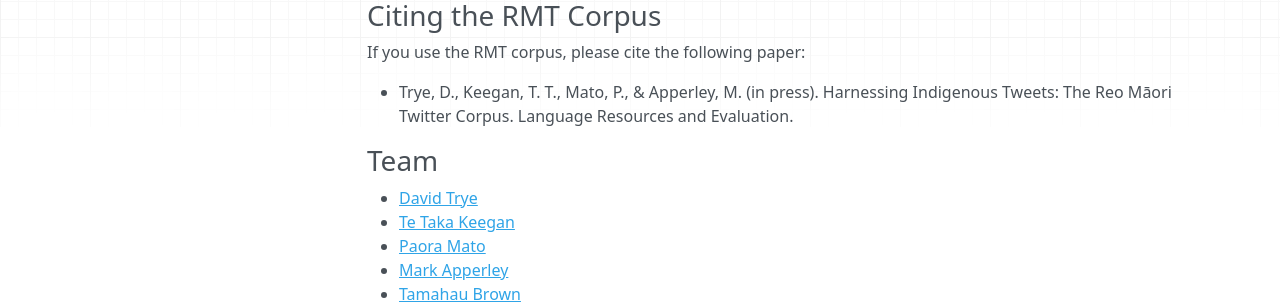
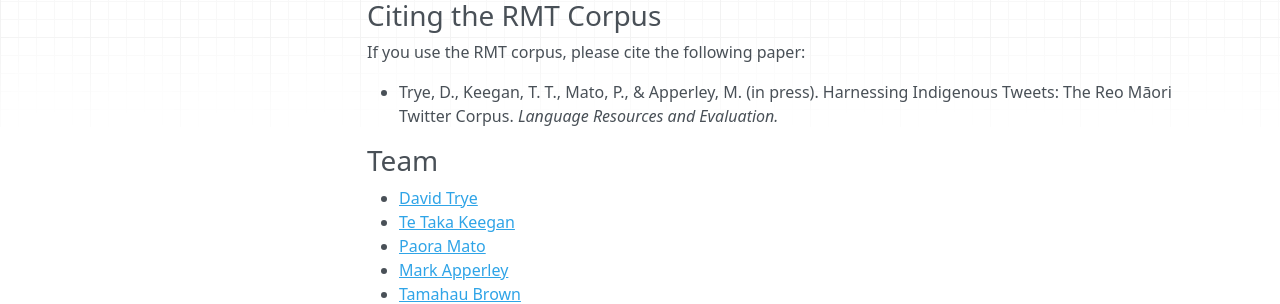
Before and after one commit to Waikato/kiwiwords, an MkDocs documentation site: the page built from docs/rmt_corpus.md, in a window 1280 px wide and 900 px high, scrolled down 2789 px. Shown: the part 179-483 px from the top of the window. Built offline with MkDocs 1.6.1, drawn with Linux system fonts in a browser that asks for light colours; nearby versions of some CDN libraries.

```diff
--- a/docs/rmt_corpus.md
+++ b/docs/rmt_corpus.md
@@ -75,7 +75,7 @@ If the tweet is still publicly available on Twitter, the following variables wil
 ### Citing the RMT Corpus
 If you use the RMT corpus, please cite the following paper:
 
-- Trye, D., Keegan, T. T., Mato, P., & Apperley, M. (in press). Harnessing Indigenous Tweets: The Reo Māori Twitter Corpus. Language Resources and Evaluation.
+- Trye, D., Keegan, T. T., Mato, P., & Apperley, M. (in press). Harnessing Indigenous Tweets: The Reo Māori Twitter Corpus. <em>Language Resources and Evaluation.</em>
 
 ### Team
 
```
